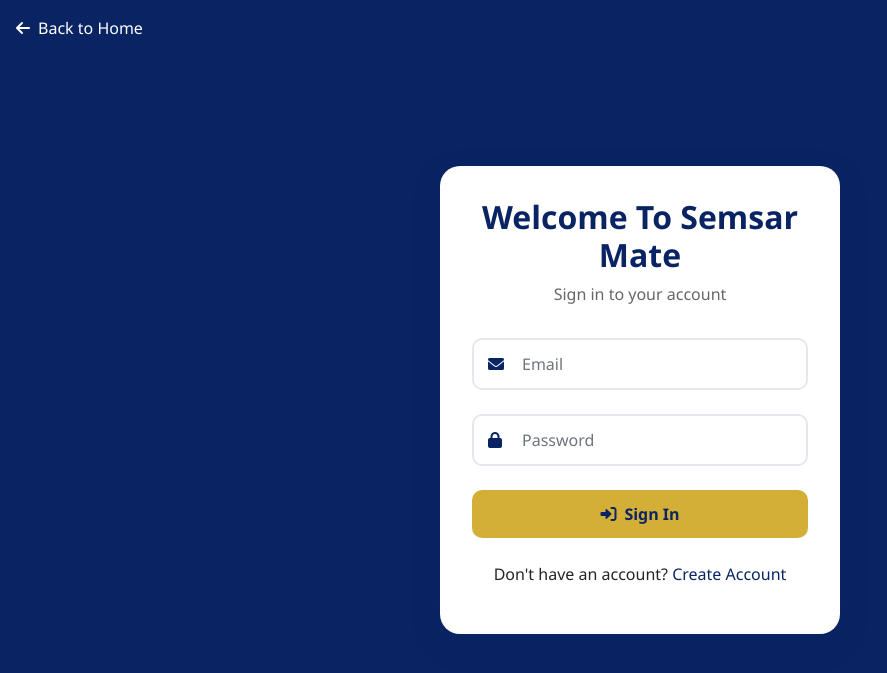
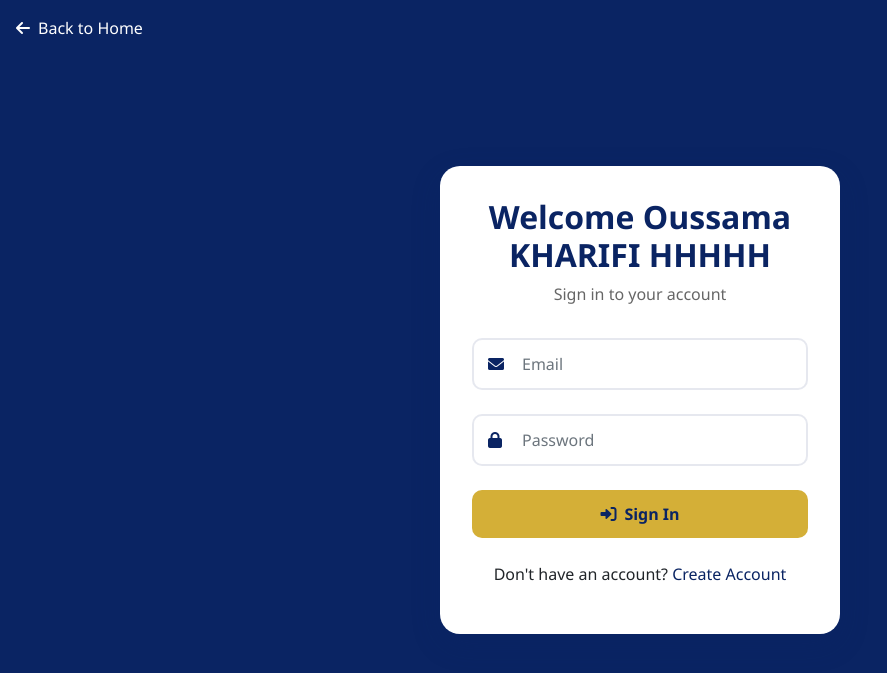
Before and after one commit to mreckah/Semsar_Mate, a Flask app: page /home in a window 1280 px wide. Shown: the top 673 px of the page, without its empty margins (0-887 px from the left). Run offline with Flask 3, Linux system fonts and the light colour scheme.

Commit message:
Test on oussama

```diff
--- a/templates/signin.html
+++ b/templates/signin.html
@@ -16,7 +16,7 @@
 
     <div class="signin-container">
         <div class="signin-header">
-            <h1>Welcome To Semsar Mate</h1>
+            <h1>Welcome Oussama KHARIFI HHHHH</h1>
             <p>Sign in to your account</p>
         </div>
 
```
